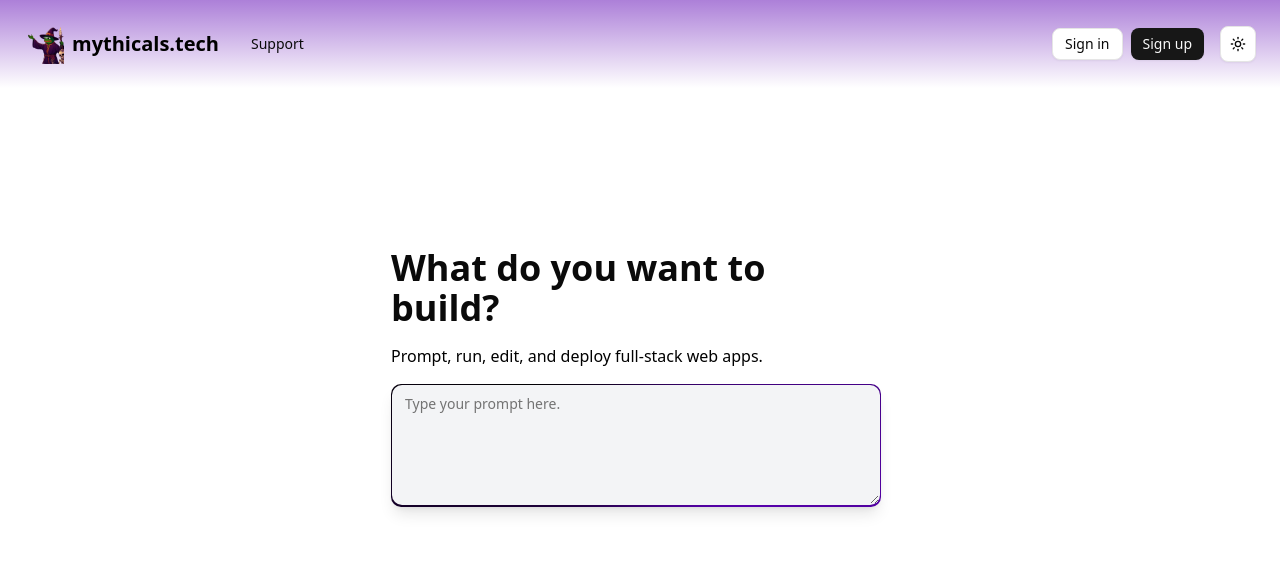
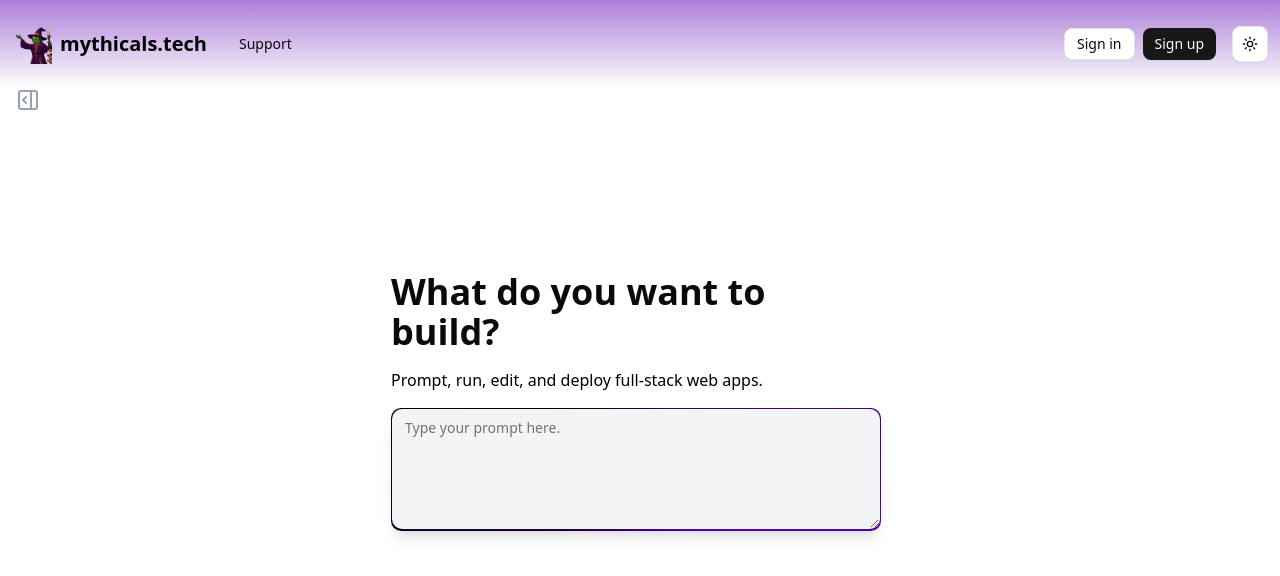
Before and after one commit to tejas-2706/bolt-app, a Next.js app: page / in a window 1280 px wide. Shown: the top 576 px of the page. Built offline with nearby package versions, Linux system fonts and the light colour scheme; no server answers.

Commit message:
solved some minor issues

```diff
--- a/app/page.tsx
+++ b/app/page.tsx
@@ -1,9 +1,13 @@
 import { PromptArea } from "@/components/PromptArea";
+import { PanelRightOpen } from "lucide-react";
 
 export default function Home() {
   return (
-    <div className="flex justify-center items-center max-h-screen ">
-      <PromptArea/>
+    <div className="flex flex-col justify-center items-center max-h-screen ">
+      <div className="flex justify-start w-full px-4 hover:cursor-pointer" title="Previous Chats">
+        <PanelRightOpen size={24} className='text-gray-400 ' />
+      </div>
+      <PromptArea />
     </div>
   );
 }
--- a/components/CodeView.tsx
+++ b/components/CodeView.tsx
@@ -17,6 +17,7 @@ import { useTheme } from 'next-themes';
 import { countToken } from './ChatSidebar';
 import SandPackPreviewClient from './SandPackPreviewClient';
 import { toast } from 'sonner';
+import { Button } from './ui/button';
 function CodeView() {
     const params = useParams<{ tag: string; id: string }>();
     const [activetab, setActivetab] = useState('code');
@@ -75,7 +76,7 @@ function CodeView() {
             console.log(update_files.data);
 
             // CHECKING TOKEN CALCULATION USED
-            if (user_token > 0){
+            if (user_token > 0) {
                 const calculated_token = Number(user_token) - Number(countToken(JSON.stringify(Ai_Response)));
                 console.log("Token Value from COdeview = ", user_token);
                 console.log("COUNTED AI CODE RESPONSE TOKENS ARE = ", Number(countToken(JSON.stringify(Ai_Response))));
@@ -90,7 +91,7 @@ function CodeView() {
             setLoading(false);
         } catch (error) {
             toast.error("Error occured while generating the code !! Retry again !!", {
-                closeButton:true
+                closeButton: true
             })
             console.log("Error occured while generating the code - ", error);
         }
@@ -120,7 +121,7 @@ function CodeView() {
             isInitialMount.current = false;
             return; // Do nothing on first render
         }
-        if(isLoadingFiles){
+        if (isLoadingFiles) {
             return;
         }
         if (promptvalue.length > 0) {
@@ -149,7 +150,7 @@ function CodeView() {
                         onClick={() => { setActivetab('preview') }}
                         className={`text-sm cursor-pointer ${activetab == 'preview' && 'dark:bg-purple-500 bg-black text-white opacity-80 p-1 px-2 rounded-full'}`}>Preview</h2>
                 </div>
-                <div>
+                <div className='flex items-center gap-2'>
                     <Rocket
                         className='hover:bg-white hover:text-black cursor-pointer rounded-md'
                         onClick={() => {
@@ -171,6 +172,14 @@ function CodeView() {
                             // }
                         }}>
                     </Rocket>
+                    {params.id && <Button variant={"default"} size={"sm"} onClick={() => {
+                        setAction({
+                            actionType: ActionType.export,
+                            timestamp: Date.now()
+                        })
+                    }}
+                        className='cursor-pointer'
+                    >Export</Button>}
                 </div>
             </div>
             <SandpackProvider
--- a/components/Navbar.tsx
+++ b/components/Navbar.tsx
@@ -57,7 +57,7 @@ const Navbar = () => {
         // eslint-disable-next-line react-hooks/exhaustive-deps
     }, [isSignedIn, user])
     return (
-        <div className='flex justify-between p-6 bg-gradient-to-b from-[#5a00b2]/50 to-transparent'>
+        <div className='flex justify-between py-6 px-3 bg-gradient-to-b from-[#5a00b2]/50 to-transparent'>
             <div className='flex justify-center items-center gap-8'>
                 <div className='text-black text-xl font-bold dark:text-white hover:cursor-pointer'
                     onClick={() => { router.push('/'); setRefresh((prev) => prev + 1) }}>
@@ -74,6 +74,7 @@ const Navbar = () => {
                     {isSignedIn && <Link href={'/pricing'}>My Subscription</Link>}
                 </div>
             </div>
+
             {/* <div className='sm:hidden'
                 onClick={() => { router.push('/') }}>
                 <Image src={'/mythicals.jpg'} alt='logo' width={40} height={40} />
@@ -82,14 +83,17 @@ const Navbar = () => {
             <div className='flex gap-2 justify-center items-center'>
                 <div className='flex gap-2'>
                     {/* <Button variant={"outline"}>{UserId ? UserId : "Loading ID..."}</Button> */}
-                    {isSignedIn && params.id && <Button onClick={() => {
+
+                    {/* Export btn */}
+                    {/* {isSignedIn && params.id && <Button onClick={() => {
                         setAction({
                             actionType: ActionType.export,
                             timestamp: Date.now()
                         })
                     }}
                         className='cursor-pointer'
-                    >Export</Button>}
+                    >Export</Button>} */}
+
                     {/* {isSignedIn && params.id &&<Button onClick={()=>{setAction({
                         actionType:ActionType.deploy,
                         timestamp:Date.COdeviewnow()
@@ -170,13 +174,10 @@ const Navbar = () => {
                 </div>
             </div>
             <div className='flex sm:hidden justify-center items-center gap-4'>
-                {/* <SignedIn>
-                    <div className='sm:hidden pt-1'>
-                        {isSignedIn && <Image src={user.imageUrl} alt='profile image' width={35} height={2} className='rounded-full' />}
-                    </div>
-                </SignedIn> */}
                 <DropdownMenu>
-                    <DropdownMenuTrigger className='outline-none'><Menu size={30} className='cursor-pointer' /></DropdownMenuTrigger>
+                    <DropdownMenuTrigger className='outline-none'>
+                        {isSignedIn? <UserButton/> : <Menu size={30} className='cursor-pointer' />}
+                    </DropdownMenuTrigger>
                     <DropdownMenuContent>
                         <DropdownMenuLabel asChild
                             className='py-2 p-0'
--- a/components/PromptArea.tsx
+++ b/components/PromptArea.tsx
@@ -35,7 +35,7 @@ export function PromptArea() {
         closeButton: true,
         action: {
           label: "Login",
-          onClick: () => { setSignInVisible(true)}
+          onClick: () => { setSignInVisible(true) }
         }
       });
     }
@@ -113,7 +113,8 @@ export function PromptArea() {
             ><ArrowRight />
             </Button>
           </div>
-        </div>}
+        </div>
+        }
     </div>
   )
 }
```
